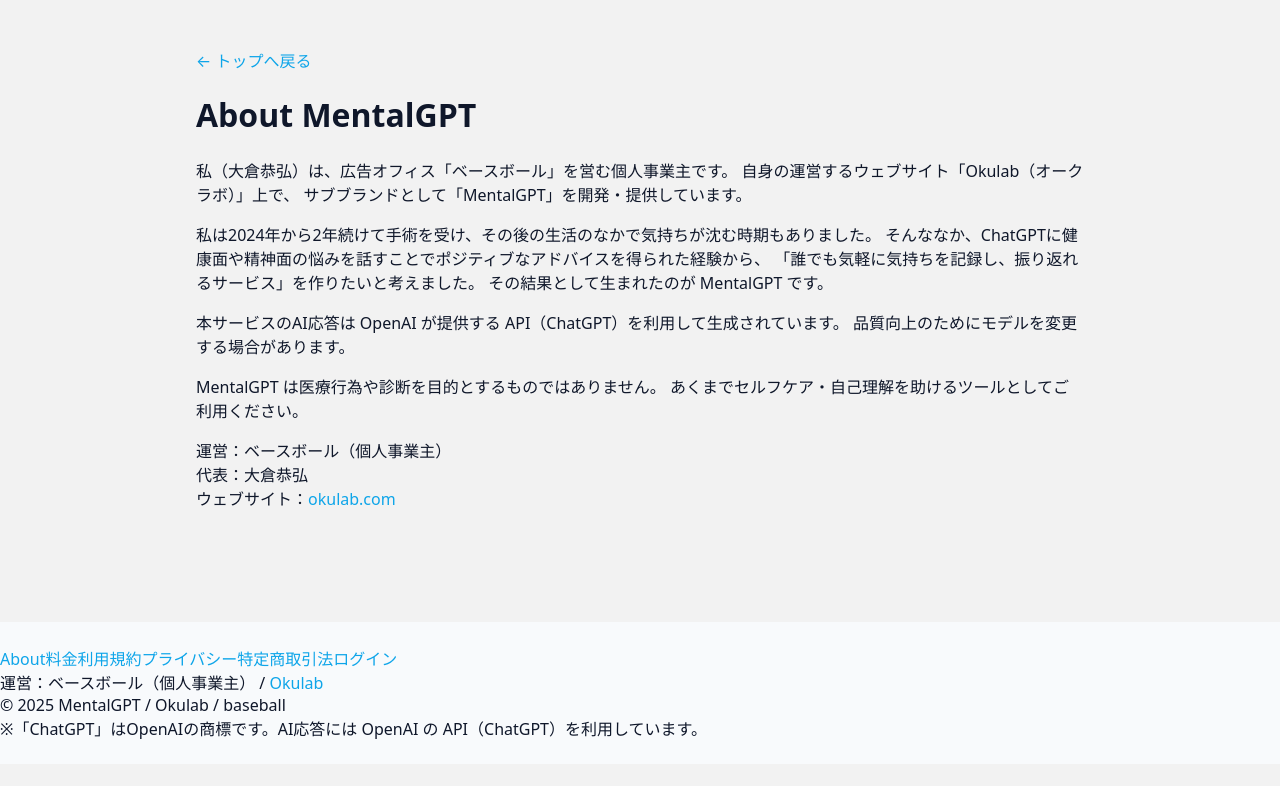
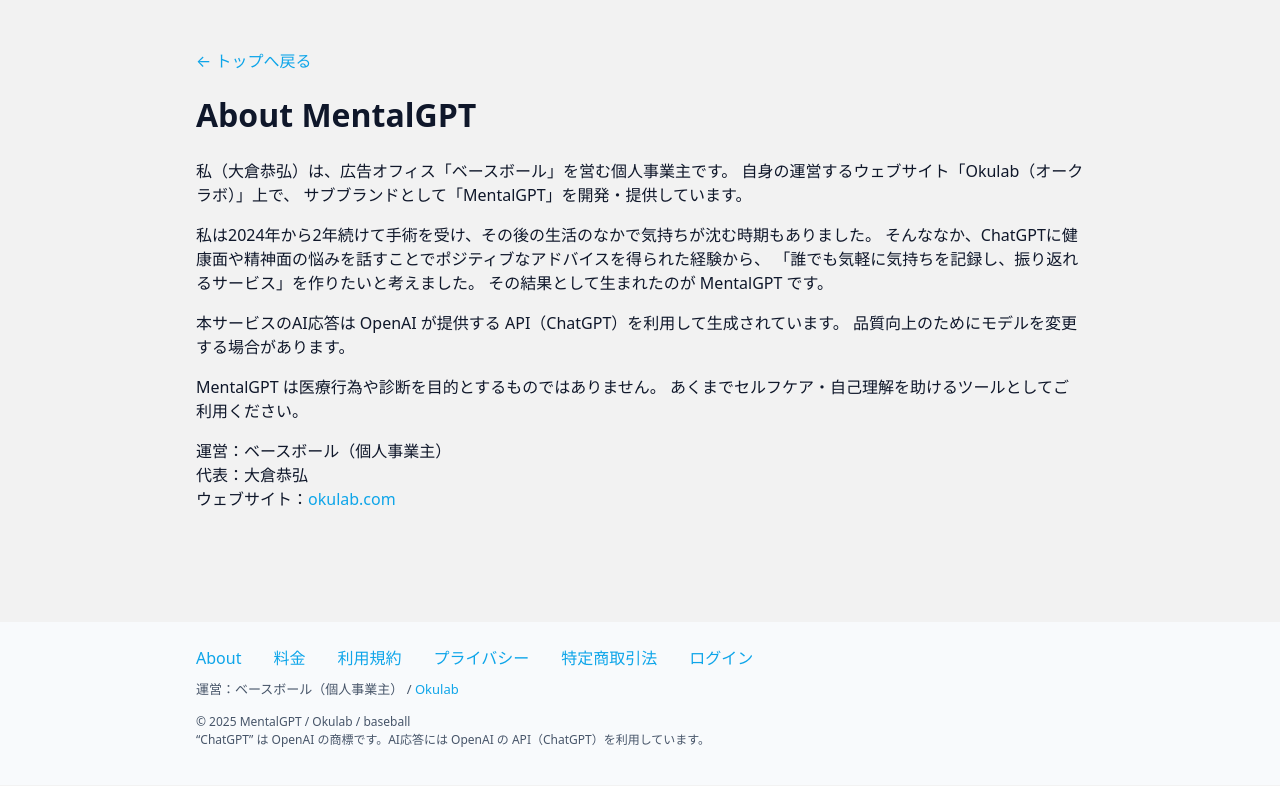
Before and after one commit to yasuhirookura/mentalgpt-react-starter, a React (Create React App) app: page /about in a window 1280 px wide. Shown: the top 786 px of the page. Built offline with nearby package versions, Linux system fonts and the light colour scheme.

Commit message:
style(footer): apply spacing and align classes to CSS

```diff
--- a/src/components/SiteFooter.jsx
+++ b/src/components/SiteFooter.jsx
@@ -5,7 +5,8 @@
 export default function SiteFooter() {
   return (
     <footer className="site-footer">
-      <nav className="footer-nav">
+      <div className="container">
+        <nav className="links" aria-label="フッターナビゲーション">
           <Link to="/about">About</Link>
           <Link to="/pricing">料金</Link>
           <Link to="/terms">利用規約</Link>
@@ -14,13 +15,14 @@
           <Link to="/login">ログイン</Link>
         </nav>
 
-      <div className="footer-org">
-        運営：ベースボール（個人事業主） / <a href="https://okulab.com" target="_blank" rel="noreferrer">Okulab</a>
-      </div>
+        <p className="org">
+          運営：ベースボール（個人事業主） / <a href="https://okulab.com/">Okulab</a>
+        </p>
 
-      <div className="footer-copy">
+        <p className="copy">
           © 2025 MentalGPT / Okulab / baseball<br />
-        ※「ChatGPT」はOpenAIの商標です。AI応答には OpenAI の API（ChatGPT）を利用しています。
+          “ChatGPT” は OpenAI の商標です。AI応答には OpenAI の API（ChatGPT）を利用しています。
+        </p>
       </div>
     </footer>
   );
--- a/src/styles/site.css
+++ b/src/styles/site.css
@@ -92,13 +92,27 @@
   padding: 24px 0;
   background: var(--bg);
 }
+
+/* ここを強化 */
 .site-footer .links {
   display: flex;
-  gap: 16px;           /* ← リンク間の余白 */
+  gap: 16px;             /* リンク間の余白 */
   flex-wrap: wrap;
-  font-size: 14px;
-  line-height: 1.6;    /* ← 行間を調整 */
+  line-height: 1.6;
 }
+
+/* 万一 .links の display:flex が効かない環境でも余白が出る保険 */
+.site-footer .links a { margin-right: 16px; }
+.site-footer .links a:last-child { margin-right: 0; }
+
+/* Chrome で“左に寄って見える”対策（中央寄せにしたい場合は on） */
+.site-footer .container {
+  /* center にしたい場合は下の2行を有効化 */
+  /* text-align: center;
+  align-items: center; */
+}
+
+/* 組織名・コピーの読みやすさ */
 .site-footer .org {
   margin-top: 8px;
   color: var(--muted);
```
Lines whose indentation alone changed are shown as unchanged.
